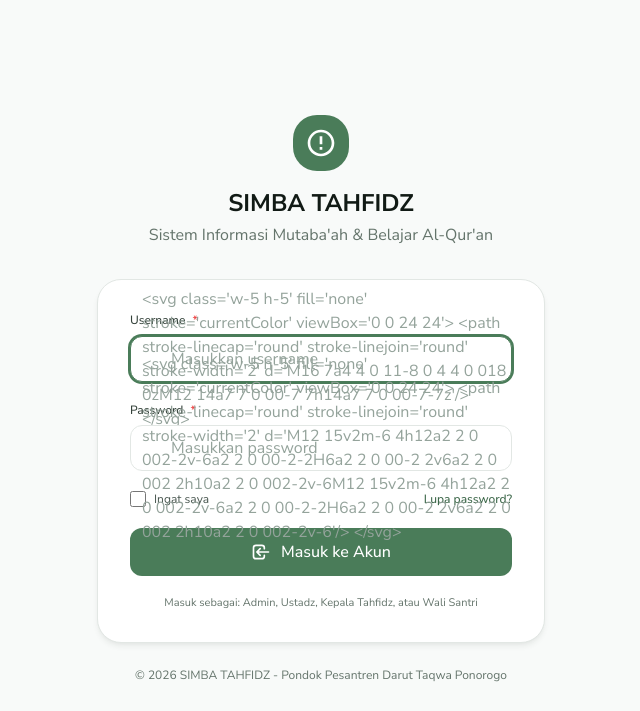
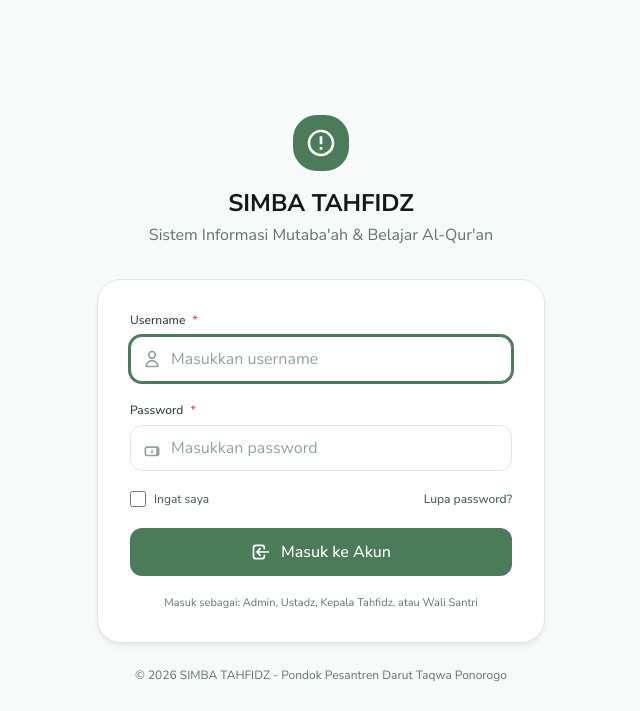
Before and after one commit to gazza-bot/SIMBATAHFIDZ, a Laravel app: page /login in a window 1280 px wide. Shown: the top 711 px of the page, without its empty margins (319-959 px from the left). Run offline with Laravel 12, Linux system fonts and the light colour scheme; style sheets or scripts are compiled from the project's sources; parts of the project's set-up code (start-up, migrations or seed data) failed here and were passed over.

Commit message:
bug: render svg icons raw in input/button/badge/dropdown components

```diff
--- a/resources/views/components/badge.blade.php
+++ b/resources/views/components/badge.blade.php
@@ -49,7 +49,7 @@ $sizeClass = $sizes[$size] ?? $sizes['md'];
     @endif
 
     @if ($icon)
-        <span class="flex-shrink-0" aria-hidden="true">{{ $icon }}</span>
+        <span class="flex-shrink-0" aria-hidden="true">{!! $icon !!}</span>
     @endif
 
     {{ $slot }}
--- a/resources/views/components/button.blade.php
+++ b/resources/views/components/button.blade.php
@@ -44,13 +44,13 @@ $widthClass = $fullWidth ? 'w-full' : '';
         </svg>
     @elseif ($iconLeft)
         {{-- Icon Left Slot --}}
-        <span class="flex-shrink-0" aria-hidden="true">{{ $iconLeft }}</span>
+        <span class="flex-shrink-0" aria-hidden="true">{!! $iconLeft !!}</span>
     @endif
 
     {{ $slot }}
 
     @if ($iconRight && !$loading)
         {{-- Icon Right Slot --}}
-        <span class="flex-shrink-0" aria-hidden="true">{{ $iconRight }}</span>
+        <span class="flex-shrink-0" aria-hidden="true">{!! $iconRight !!}</span>
     @endif
 </button>
--- a/resources/views/components/dropdown.blade.php
+++ b/resources/views/components/dropdown.blade.php
@@ -8,7 +8,7 @@
 <div class="relative inline-block" data-dropdown>
     {{-- Trigger --}}
     <div class="inline-block">
-        {{ $trigger ?? '<x-button variant="ghost" size="sm"><svg class="w-4 h-4" fill="none" stroke="currentColor" viewBox="0 0 24 24"><path stroke-linecap="round" stroke-linejoin="round" stroke-width="2" d="M12 5v.01M12 12v.01M12 19v.01M12 6a1 1 0 110-2 1 1 0 010 2zm0 7a1 1 0 110-2 1 1 0 010 2zm0 7a1 1 0 110-2 1 1 0 010 2z"/></svg></x-button>' }}
+        {!! $trigger ?? '<button type="button" class="inline-flex items-center justify-center w-8 h-8 rounded-lg text-primary-500 hover:bg-primary-50 active:bg-primary-100 focus:outline-none focus-visible:ring-2 focus-visible:ring-primary-500 focus-visible:ring-offset-2" aria-label="Menu"><svg class="w-5 h-5" fill="none" stroke="currentColor" viewBox="0 0 24 24"><path stroke-linecap="round" stroke-linejoin="round" stroke-width="2" d="M12 5v.01M12 12v.01M12 19v.01M12 6a1 1 0 110-2 1 1 0 010 2zm0 7a1 1 0 110-2 1 1 0 010 2zm0 7a1 1 0 110-2 1 1 0 010 2z"/></svg></button>' !!}
     </div>
 
     {{-- Dropdown Menu --}}
--- a/resources/views/components/input.blade.php
+++ b/resources/views/components/input.blade.php
@@ -46,7 +46,7 @@ $iconRightClasses = $iconRight ? 'pr-10' : '';
     <div class="relative">
         @if ($iconLeft)
             <div class="absolute inset-y-0 left-0 pl-3 flex items-center pointer-events-none text-neutral-400" aria-hidden="true">
-                {{ $iconLeft }}
+                {!! $iconLeft !!}
             </div>
         @endif
 
@@ -67,7 +67,7 @@ $iconRightClasses = $iconRight ? 'pr-10' : '';
 
         @if ($iconRight)
             <div class="absolute inset-y-0 right-0 pr-3 flex items-center pointer-events-none text-neutral-400" aria-hidden="true">
-                {{ $iconRight }}
+                {!! $iconRight !!}
             </div>
         @endif
 
```
